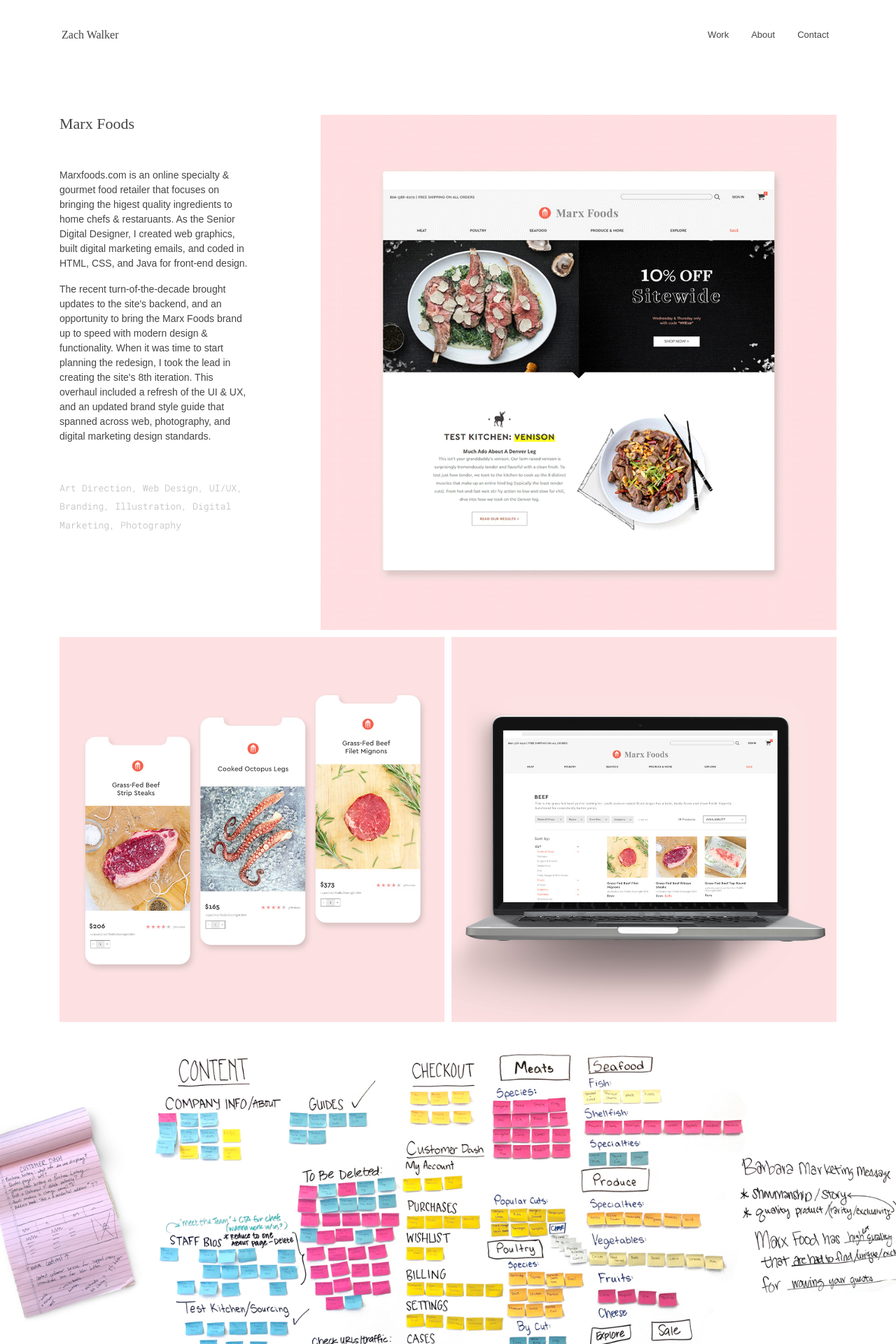
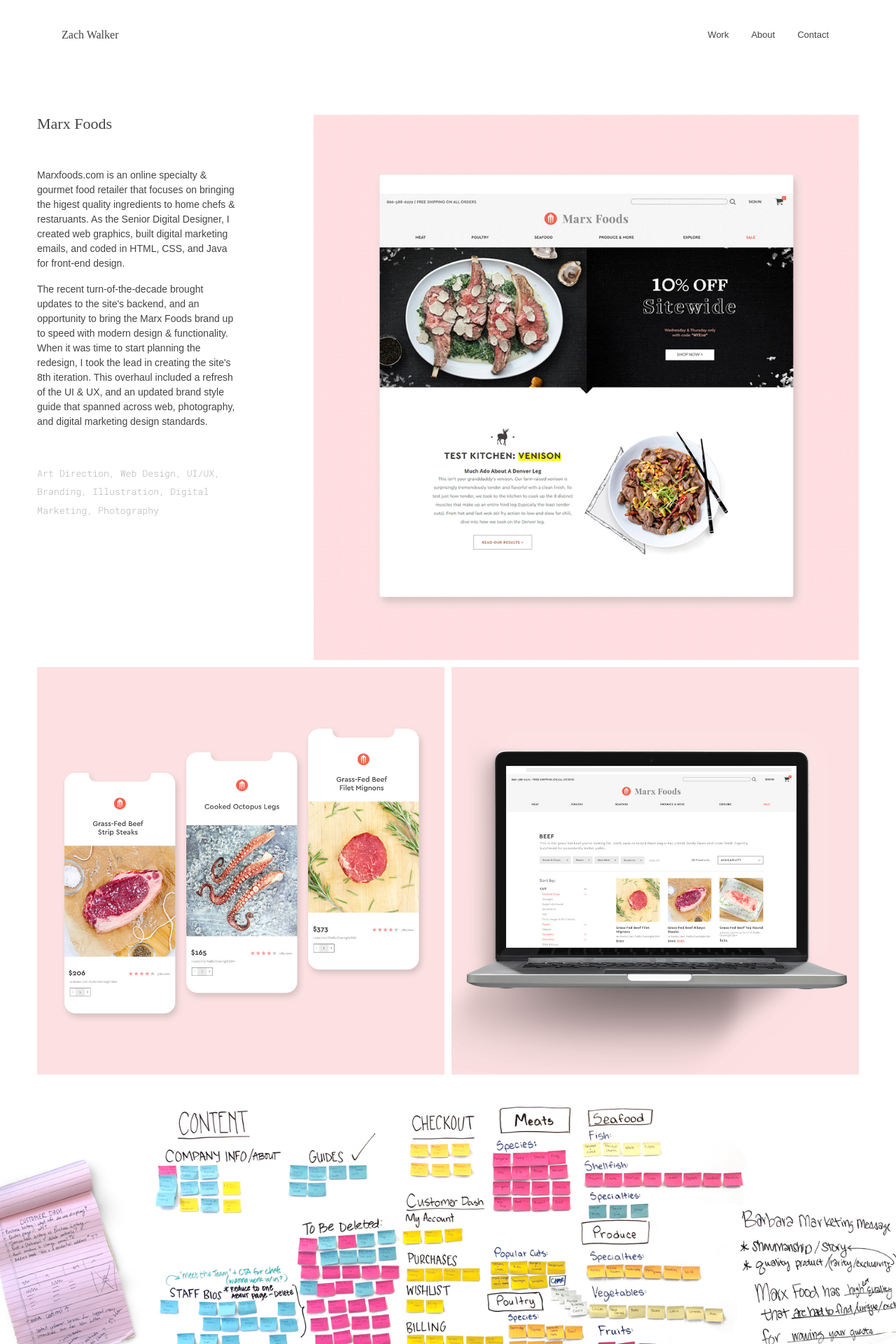
Before and after one commit to zwalkerdesign/zwalkerdesign.github.io, a Jekyll site: the page marx-foods.html, which Jekyll copies as it is, in a window 1280 px wide. Shown: the top 1920 px of the page at 70% size. Built offline with Jekyll 4.4.1, drawn with Linux system fonts in a browser that asks for light colours; nearby versions of some CDN libraries; some web fonts are replaced.

Commit message:
changed media screen size .workContainer margins
max width 1280
margins from 5em to 3em

```diff
--- a/css/style.css
+++ b/css/style.css
@@ -110,10 +110,10 @@
 	margin-top: 10px;
 }
 
-@media only screen and (max-width: 1440px){
+@media only screen and (max-width: 1280px){
 .workContainer{
-	margin-left: 5em;
-	margin-right: 5em;
+	margin-left: 3em;
+	margin-right: 3em;
 	margin-bottom: 0;
 	margin-top: 10px;
 }
```
